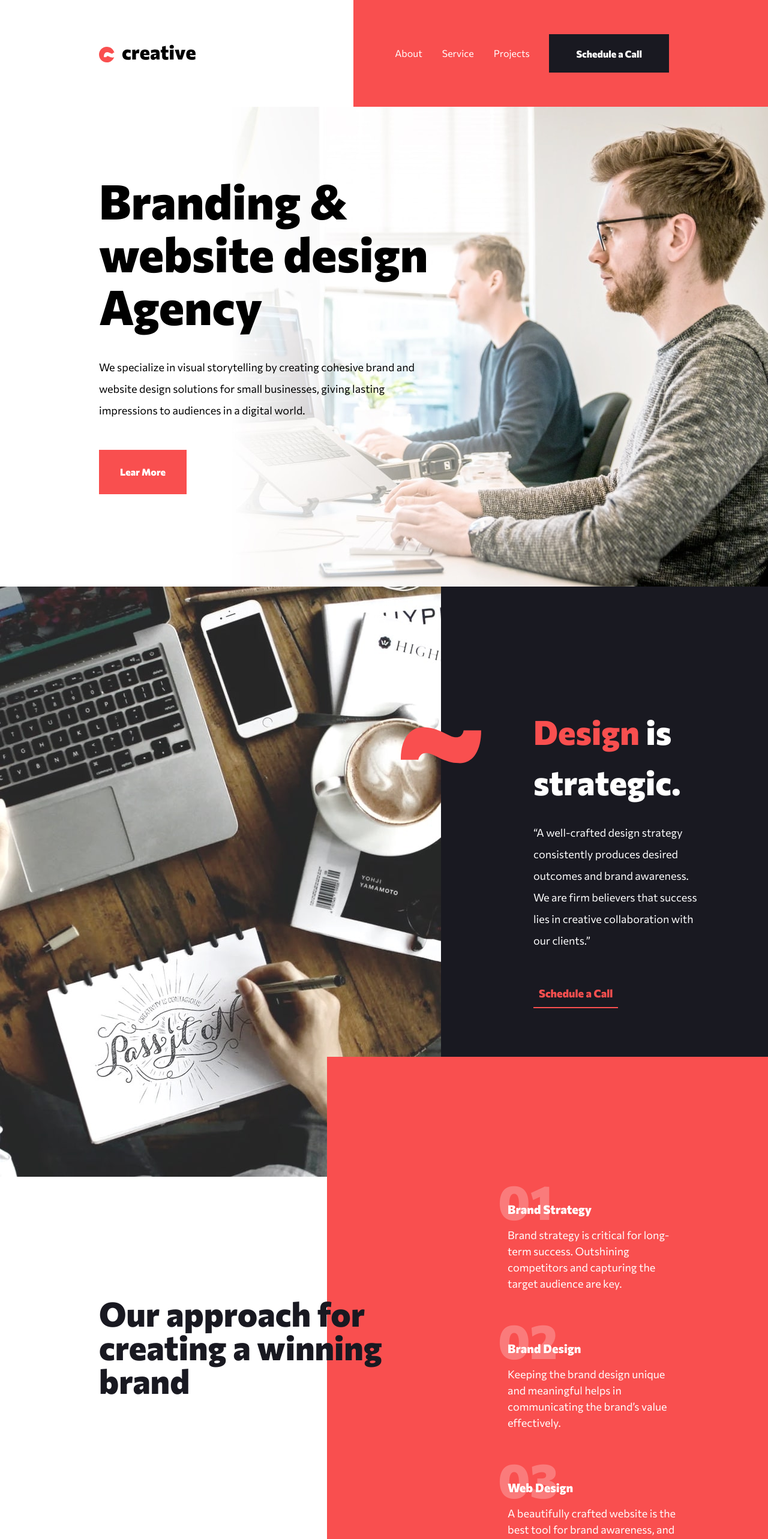
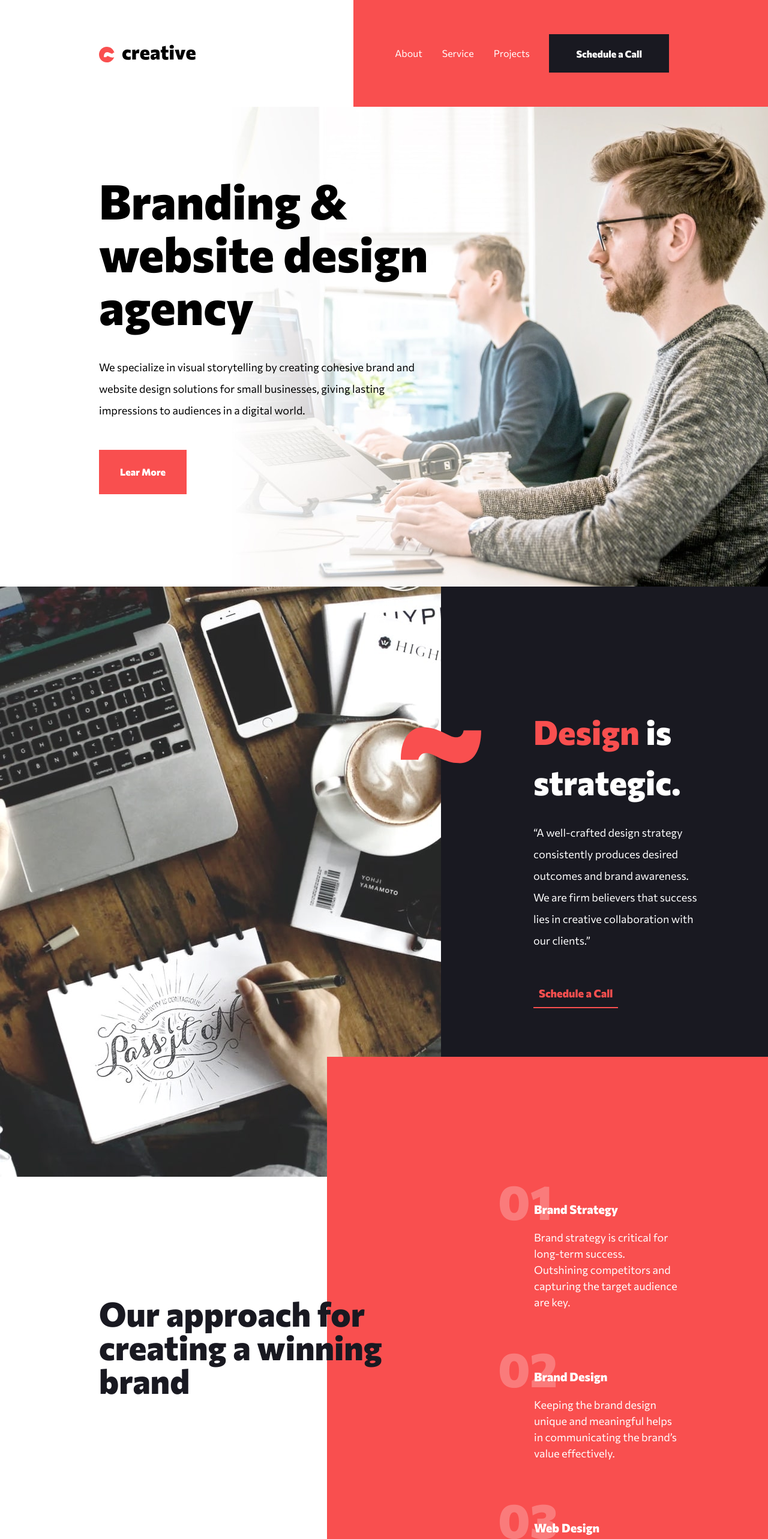
Before and after one commit to aroquega/creative-agency, a React (Vite) app in the folder site/: page / in a window 1280 px wide. Shown: the top 2566 px of the page at 60% size. Built offline with nearby package versions, Linux system fonts and the light colour scheme.

Commit message:
chore: Fix additional errors

```diff
--- a/site/src/App.tsx
+++ b/site/src/App.tsx
@@ -18,7 +18,7 @@ function App() {
           <h2 className="text-[32px] xl:text-[56px] relative z-10 leading-none lg:max-w-[705px] lg:pt-[200px] lg:pl-[165px] font-extrabold md:text-black md:pt-[126px] md:pl-[39px]">
             Our approach for creating a winning brand
           </h2>
-          <ul className="mt-[49px] md:-mt-[120px] xl:-mt-[200px] xl:flex-1 lg:-ml-[160px] lg:pr-[150px] space-y-10 md:bg-red relative md:py-[120px] md:pl-[43px] md:pr-[40px] lg:pl-[285px] lg:py-[200px]">
+          <ul className="mt-[49px] md:-mt-[120px] xl:-mt-[200px] xl:flex-1 lg:-ml-[160px] lg:pr-[150px] space-y-10 lg:space-y-14 md:bg-red relative md:py-[120px] md:pl-[43px] md:pr-[40px] lg:pl-[285px] lg:py-[200px]">
             <BulletItem order="01" title="Brand Strategy">
               Brand strategy is critical for long-term success. Outshining
               competitors and capturing the target audience are key.
--- a/site/src/components/BulletItem.tsx
+++ b/site/src/components/BulletItem.tsx
@@ -10,8 +10,8 @@ export function BulletItem({ order, title, children }: Props) {
       <p className="absolute top-0 left-0 font-extrabold text-[80px] opacity-25 leading-none">
         {order}
       </p>
-      <div className="pt-11 pl-4">
-        <h3 className="text-[15px] lg:text-[20px] font-extrabold mb-5 leading-none">
+      <div className="pt-11 pl-4 lg:pl-[60px]">
+        <h3 className="text-[15px] lg:text-[20px] font-extrabold mb-5 lg:mb-6 leading-none">
           {title}
         </h3>
         <p className="text-[15px] lg:text-[18px] font-normal">{children}</p>
--- a/site/src/components/Carousel.tsx
+++ b/site/src/components/Carousel.tsx
@@ -66,6 +66,7 @@ export function Carousel({ images }: Props) {
         <img
           src={whitePattern}
           className="absolute top-[126px] right-0 translate-x-1/2 w-[62px] hidden sm:block xl:w-auto xl:top-[186px]"
+          alt=""
         />
         <h2 className="text-nowrap text-white font-extrabold text-[32px] xl:text-[56px] mb-6 leading-none">
           Brand naming &<br /> guidelines
--- a/site/src/sections/Hero.tsx
+++ b/site/src/sections/Hero.tsx
@@ -9,7 +9,7 @@ export function Hero() {
       <img className="sm:hidden w-full" src={heroMobile} alt="Our Team" />
       <div className="px-6 md:px-[39px] md:pb-[150px] xl:pt-[112px] lg:pl-[165px] pt-14 md:pt-[77px] pb-24 sm:bg-hero-tablet lg:bg-hero-desktop lg:min-h-[800px] bg-no-repeat bg-right">
         <Heading1 className="sm:max-w-[398px] xl:max-w-[550px]">
-          Branding & website design Agency
+          Branding & website design agency
         </Heading1>
         <Paragraph className="sm:max-w-[398px] xl:max-w-[540px] mt-[15px] md:mt-[24px] xl:mt-10 mb-10 md:mb-8 xl:mb-12">
           We specialize in visual storytelling by creating cohesive brand and
--- a/site/src/sections/Strategy.tsx
+++ b/site/src/sections/Strategy.tsx
@@ -13,6 +13,7 @@ export function Strategy() {
     <div className="sm:flex relative">
       <div className="relative flex-shrink-0">
         <img
+          alt=""
           src={redPattern}
           className="absolute top-0 left-6 -translate-y-1/2 sm:translate-y-0 w-14 sm:left-auto sm:right-0 sm:translate-x-1/2 sm:top-[145px] xl:top-[234px] xl:w-auto"
         />
```
